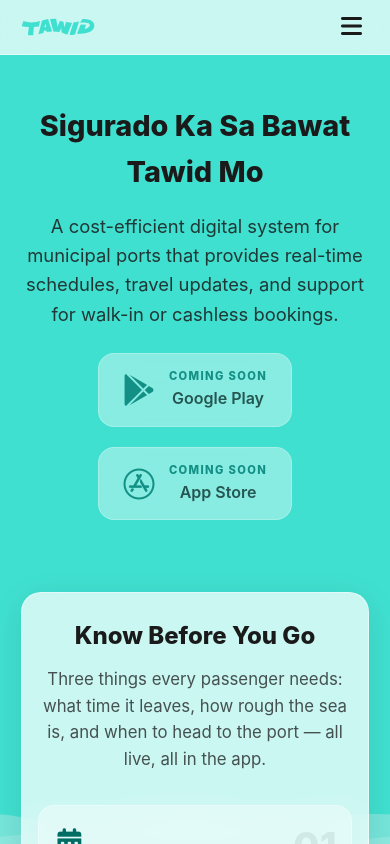
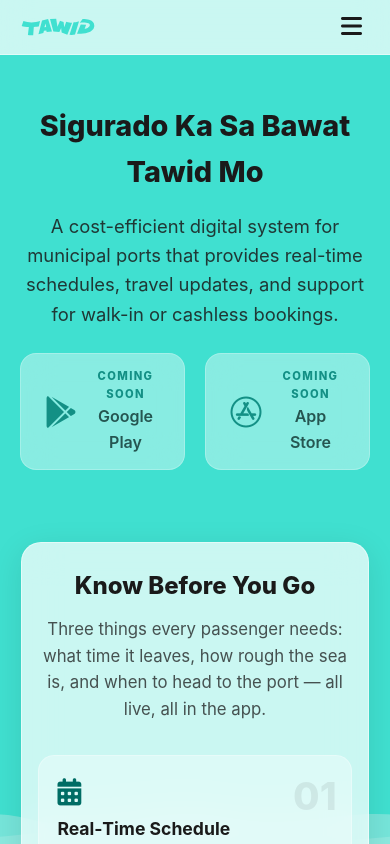
Before and after one commit to ronuelbmoralita/TawidWeb, a React (Vite) app: page / in a window 390 px wide. Shown: the top 844 px of the page. Built offline with nearby package versions, Linux system fonts and the light colour scheme.

Commit message:
Fix: Keep app badges in row on mobile

```diff
--- a/src/App.css
+++ b/src/App.css
@@ -34,7 +34,7 @@ nav{display:flex;justify-content:space-between;align-items:center;padding:20px 0
 .hero p{font-size:1.15rem;max-width:720px;margin:0 auto 24px;color:rgba(26,26,26,0.85)}
 .hero strong{font-size:1.3rem}
 .hero-note{margin-top:16px;font-size:1rem}
-.app-badges{display:flex;justify-content:center;gap:20px;flex-wrap:wrap}
+.app-badges{display:flex;justify-content:center;gap:20px;flex-wrap:nowrap}
 .app-badge{display:flex;align-items:center;gap:14px;background:var(--glass-bg);backdrop-filter:blur(var(--glass-blur));-webkit-backdrop-filter:blur(var(--glass-blur));padding:14px 24px;border-radius:16px;border:1px solid var(--glass-border);text-decoration:none;color:var(--black);font-weight:600;transition:all 0.4s cubic-bezier(0.34,1.56,0.64,1);opacity:0.7;cursor:pointer;position:relative;overflow:hidden}
 .app-badge::before{content:'';position:absolute;top:-50%;left:-50%;width:200%;height:200%;background:radial-gradient(circle,rgba(64,224,208,0.1) 0%,transparent 70%);opacity:0;transition:opacity 0.5s ease;transform:scale(0.5)}
 .app-badge:hover::before{opacity:1;transform:scale(1)}
```
